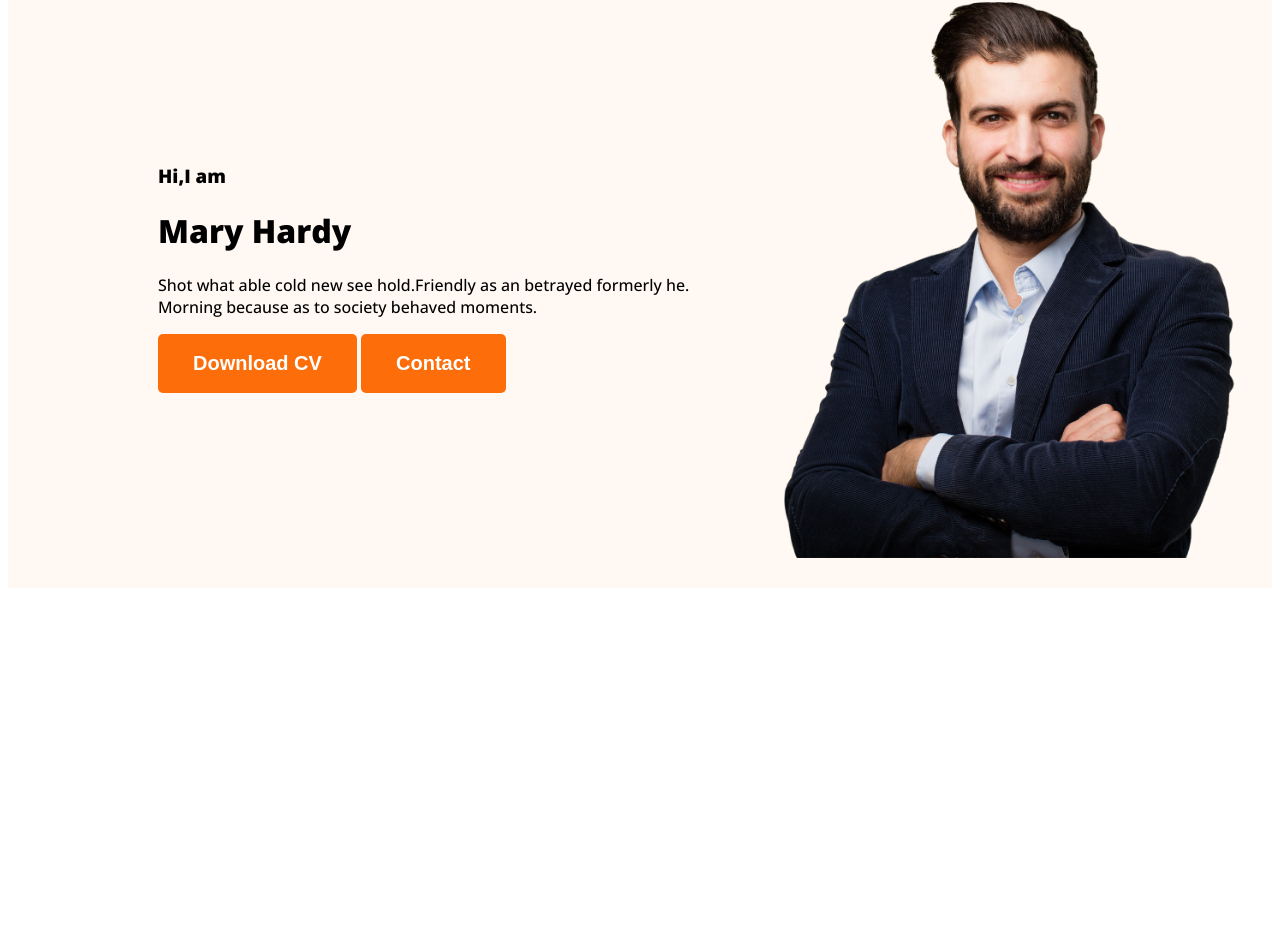
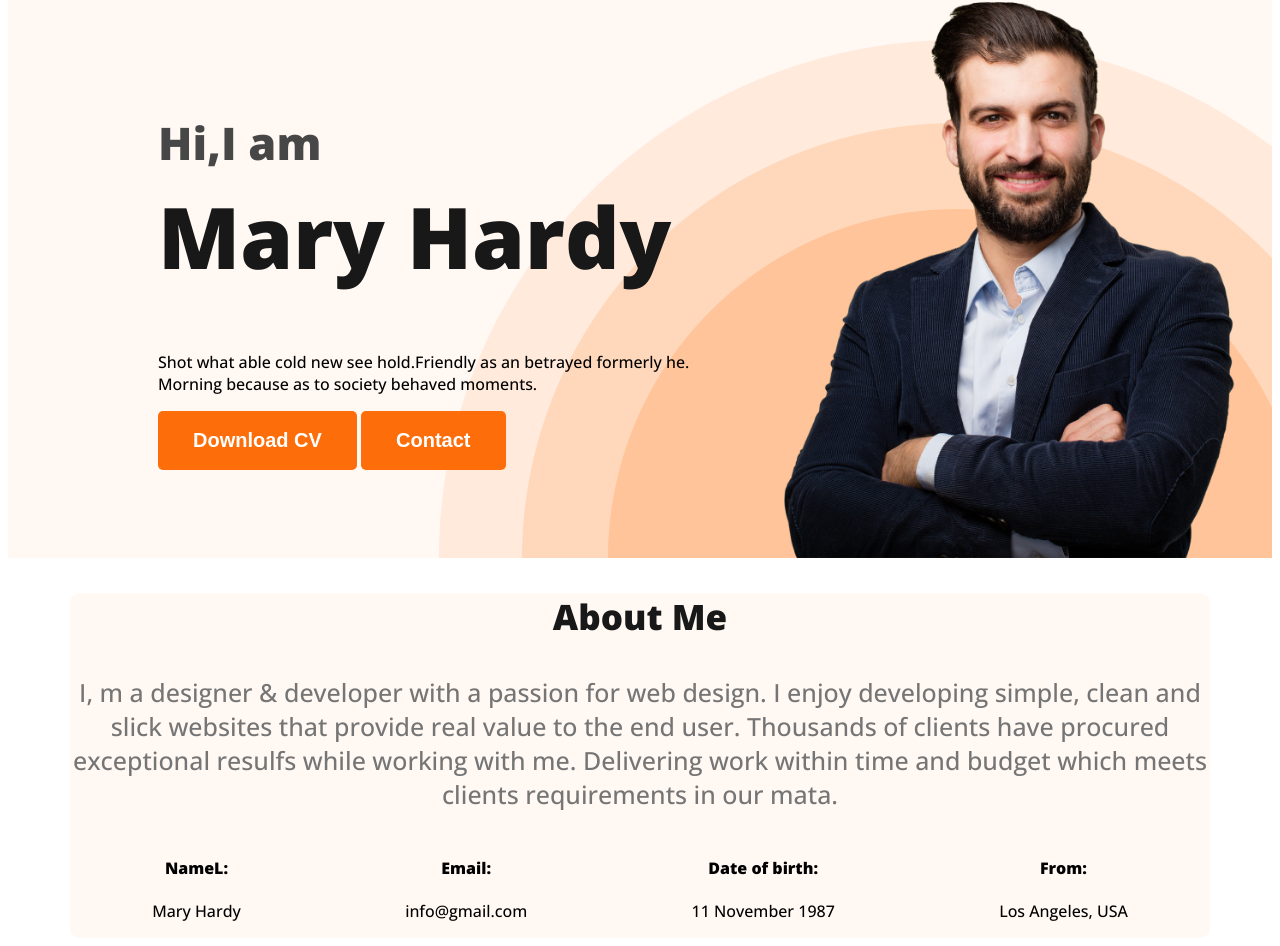
Before and after one commit to prorasel07/developer-protfolio, a plain HTML site: page index.html in a window 1280 px wide. Shown: the part 210-1156 px from the top of the page. Before the commit the page ends 806 px from the top, so only its background shows below. Drawn offline with nearby package versions, Linux system fonts and the light colour scheme.

Commit message:
added about inf

```diff
--- a/index.html
+++ b/index.html
@@ -31,7 +31,30 @@
         </div>
     </header>
     <main>
-
+        <section class="about">
+            <h3 class="section-title">About Me</h3>
+            <p class="section-des">
+                I, m a designer & developer with a passion for web design. I enjoy developing simple, clean and slick websites that provide real value to the end user. Thousands of clients have procured exceptional resulfs while working with me. Delivering work within time and budget which meets clients requirements in our mata.
+            </p>
+            <div class="about-info-container">
+                <div class="about-info">
+                    <h4 class="info-title">NameL:</h4>
+                    <p class="info-des">Mary Hardy</p>
+                </div>
+                <div class="about-info">
+                    <h4 class="info-title">Email:</h4>
+                    <p class="info-des">info@gmail.com</p>
+                </div>
+                <div class="about-info">
+                    <h4 class="info-title">Date of birth:</h4>
+                    <p class="info-des">11 November 1987</p>
+                </div>
+                <div class="about-info">
+                    <h4 class="info-title">From:</h4>
+                    <p class="info-des">Los Angeles, USA</p>
+                </div>
+            </div>
+        </section>
     </main>
     <footer>
 
--- a/styles/portfolio.css
+++ b/styles/portfolio.css
@@ -19,6 +19,17 @@ body{
 
 }
 
+.section-title{
+    color: #181818;
+    text-align: center;
+    font-size: 35px;
+    font-weight: 700;
+}
+.section-des{
+    color: #757575;
+    text-align: center;
+    font-size: 25px;
+}
 /* nav related styles */
 nav{
     display: flex;
@@ -48,29 +59,66 @@ nav a {
 /* header related styles */
 .header{
     background-color: #FFF8F3;
+    background-image: url(../images/header_bg.png);
+    background-repeat: no-repeat;
+    background-position: bottom right;
 }
 .banner{
-    padding: 30px 30px 30px 150px;
+    padding: 30px 30px 0px 150px;
     display: flex;
     align-items: center;
+    justify-content: space-between;
+}
+
+
+
+.banner-cantent{
+    max-width: 550px;
+
 }
 .banner .profile-pic{
     width: 500px;
 }
 
-/* .hi{
+.hi{
     color: var(--dark-02, #474747);
-font-family: Open Sans;
-font-size: 45px;
-font-style: normal;
-font-weight: 600;
-line-height: normal;
+    font-size: 45px;
+    margin-bottom: 0;
+
 }
 .mary{
-color: var(--dark-01, #181818);
-font-family: Open Sans;
-font-size: 85px;
-font-style: normal;
-font-weight: 700;
-line-height: normal;
-} */
+    color: var(--dark-01, #181818);
+    font-size: 85px;
+    margin-top: 5px;
+}
+
+
+/* main sectdion styles */
+
+main{
+    max-width: 1140px;
+    margin: 0 auto;
+}
+
+/* about section styles */
+.about{
+    /* padding: 130px; */
+    border-radius: 10px;
+    background: #FFF8F3;
+    /* margin: 135px 345px; */
+}
+
+
+
+
+
+
+.about-info-container{
+    display: flex;
+    justify-content: space-around;
+}
+
+
+.about-info{
+    text-align: center;
+}
```
